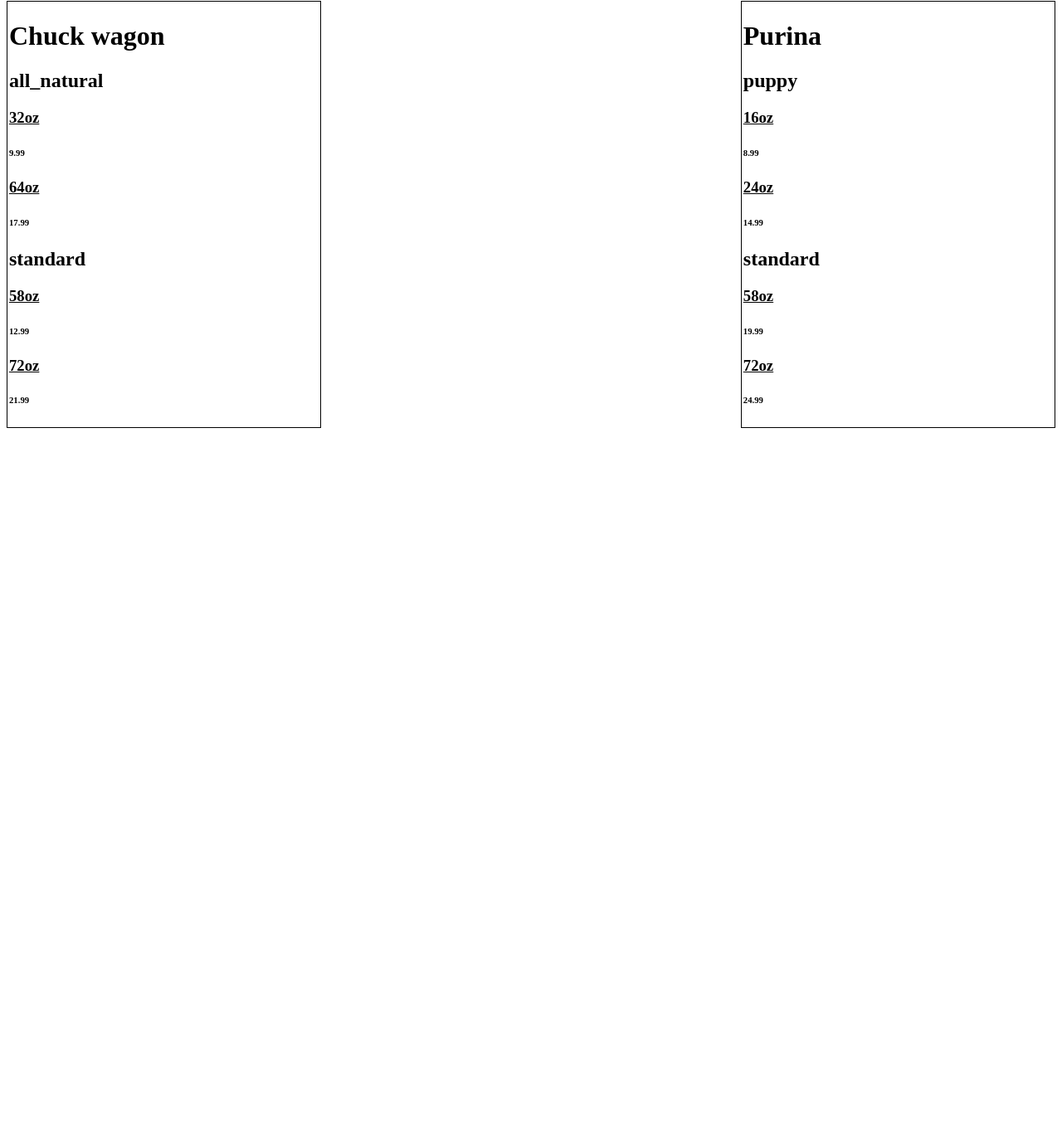
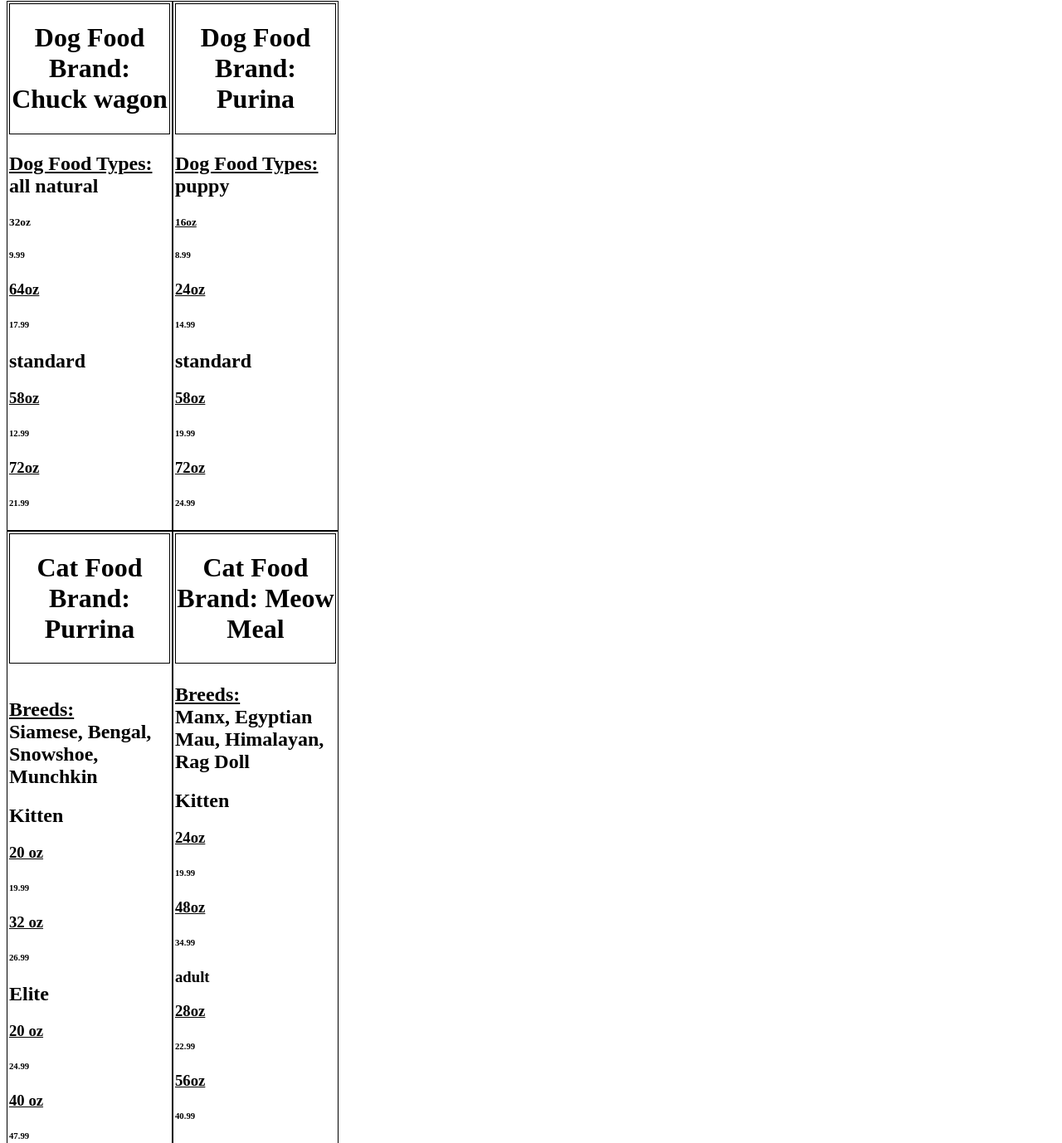
Before and after one commit to briwyatt/dogfood, a plain HTML site: page index.html in a window 1280 px wide. Shown: the part 7-1385 px from the top of the page at 83% size. Before the commit the page ends 800 px from the top, so only its background shows below. Drawn offline with Linux system fonts and the light colour scheme.

Commit message:
finished MVP

```diff
--- a/catfood.json
+++ b/catfood.json
@@ -1,13 +1,11 @@
 {
-  "Brand" : [
+  "Brands": [
     {
     "name": "Purrina",
     "Breeds": ["Siamese", "Bengal", "Snowshoe", "Munchkin"],
-      "types": [
-        {
-          "type": "kitten",
-          "volumes":[
-          {
+    "types": [{
+      "type": "Kitten",
+      "volumes": [{
         "name": "20 oz",
         "price": 19.99
       },
@@ -22,13 +20,11 @@
     ]
     },
     {
-          "type": "elite",
-          "volumes": [
-             {
+      "type": "Elite",
+      "volumes": [{
         "name": "20 oz",
         "price": 24.99
-          },
-          {
+      }, {
         "name": "40 oz",
         "price": 47.99
       }
@@ -41,7 +37,7 @@
     "Breeds": ["Manx", "Egyptian Mau", "Himalayan", "Rag Doll"],
     "types": [
       {
-          "type": "kitten",
+      "type": "Kitten",
       "volumes": [
         {
         "name": "24oz",
@@ -50,11 +46,12 @@
        {
         "name": "48oz",
         "price": 34.99
+      }
+    ]
     },
     {
       "type": "adult",
-          "volumes": [
-            {
+      "volumes": [{
         "name": "28oz",
         "price": 22.99
       },
@@ -68,5 +65,3 @@
   }
 ]
 }
-  ]
-}
--- a/css/main.css
+++ b/css/main.css
@@ -3,11 +3,21 @@
 }
 
 #dogfood-list1 {
-  width: 30%;
+  width: 200px;
   float: left;
+  max-height: 400px;
 }
 
 #dogfood-list2 {
-  width: 30%;
-  float: right;
+  width: 200px;
 }
+
+#catfood-list1 {
+  width: 200px;
+  float: left;
+  max-height: 400px;
+}
+
+#catfood-list2 {
+  width: 200px;
+}
--- a/dogfood.json
+++ b/dogfood.json
@@ -4,7 +4,7 @@
       "name": "Chuck wagon",
       "types": [
         {
-          "type": "all_natural",
+          "type": "all natural",
           "volumes": [
             {
               "name": "32oz",
--- a/index.html
+++ b/index.html
@@ -8,9 +8,13 @@
 <div id="wrapper">
 <table id="dogfood-list1"></table>
 <table id="dogfood-list2"></table>
+<table id="catfood-list1"></table>
+<table id="catfood-list2"></table>
 
 </div>
 <script type="text/javascript" src="javascripts/food.js"></script>
+<script type="text/javascript" src="javascripts/cfood.js"></script>
+
 </body>
 </html>
 
--- /dev/null
+++ b/javascripts/cfood.js
@@ -0,0 +1,72 @@
+"use strict";
+
+console.log("hello catfood");
+var Food = (function () {
+var privateCatFood = [];
+
+
+return {
+  loadCatFood: function () {
+    //create an XHR to load dogfood
+    var loader = new XMLHttpRequest();
+
+    loader.addEventListener("load", function() {
+      // set the value of the private array
+    privateCatFood = JSON.parse(this.responseText).Brands;
+    console.log("privateCatFood", privateCatFood);
+      //List dogfood in the DOM
+    var list1 = document.getElementById("catfood-list1");
+
+    var outputString3 = "";
+    for (var i = 0; i < (privateCatFood.length); i++){
+      var currentCatFood = privateCatFood[i];
+
+      //Build up the DOM String
+      outputString3 += `<th><h1>Cat Food Brand: ${currentCatFood.name}</h1></th><br>`; //prints each brand Chuck Wagon, Purina
+      outputString3 += `<tr><h2><u>Breeds:<br></u>${currentCatFood.Breeds[0]}, ${currentCatFood.Breeds[1]}, ${currentCatFood.Breeds[2]}, ${currentCatFood.Breeds[3]}</h></tr>`; //prints each brand Chuck Wagon, Purina
+      outputString3 += `<h2>${currentCatFood.types[0].type}</h2></tr>`; //prints all_natural under Chuck Wagon & puppy under Purina
+      outputString3 += `<u><h3>${currentCatFood.types[0].volumes[0].name}</h3></u>`; //prints 32oz and 16oz underlined
+      outputString3 += `<h6>${currentCatFood.types[0].volumes[0].price}</h6>`; //prints 9.99 8.99
+      outputString3 += `<u><h3>${currentCatFood.types[0].volumes[1].name}</h3></u>`; //prints 64oz 24oz
+      outputString3 += `<h6>${currentCatFood.types[0].volumes[1].price}</h6>`; //prints 17.99 14.99
+      outputString3 += `<h2>${currentCatFood.types[1].type}</h2>`; //prints standard standard
+      outputString3 += `<u><h3>${currentCatFood.types[1].volumes[0].name}</h3></u>`; //prints 58oz  58oz
+      outputString3 += `<h6>${currentCatFood.types[1].volumes[0].price}</h6>`; //prints 12.99  19.99
+      outputString3 += `<u><h3>${currentCatFood.types[1].volumes[1].name}</h3></u>`; //prints underlined 72 oz 72 oz
+      outputString3 += `<h6>${currentCatFood.types[1].volumes[1].price}</h6>`; //prints 21.99 24.99
+
+
+    var list2 = document.getElementById("catfood-list2");
+    var outputString4 = "";
+     for (var i = 1; i < privateCatFood.length; i++){
+      var currentCatFood = privateCatFood[i];
+
+      //Build up the DOM String
+      outputString4 += `<th><h1>Cat Food Brand: ${currentCatFood.name}</h1></th>`; //prints each brand Chuck Wagon, Purina
+      outputString4 += `<tr><h2><u>Breeds:<br></u>${currentCatFood.Breeds[0]}, ${currentCatFood.Breeds[1]}, ${currentCatFood.Breeds[2]}, ${currentCatFood.Breeds[3]}</h></tr>`; //prints each brand Chuck Wagon, Purina
+      outputString4 += `<h2>${currentCatFood.types[0].type}</h2></tr>`; //prints all_natural under Chuck Wagon & puppy under Purina
+      outputString4 += `<u><h3>${currentCatFood.types[0].volumes[0].name}</h3></u>`; //prints 32oz and 16oz underlined
+      outputString4 += `<h6>${currentCatFood.types[0].volumes[0].price}</h6>`; //prints 9.99 8.99
+      outputString4 += `<u><h3>${currentCatFood.types[0].volumes[1].name}</h3></u>`; //prints 64oz 24oz
+      outputString4 += `<h6>${currentCatFood.types[0].volumes[1].price}</h6>`; //prints 17.99 14.99
+      outputString4 += `<h3>${currentCatFood.types[1].type}</h3>`; //prints standard standard
+      outputString4 += `<u><h3>${currentCatFood.types[1].volumes[0].name}</h3></u>`; //prints 58oz  58oz
+      outputString4 += `<h6>${currentCatFood.types[1].volumes[0].price}</h6>`; //prints 12.99  19.99
+      outputString4 += `<u><h3>${currentCatFood.types[1].volumes[1].name}</h3></u>`; //prints underlined 72 oz 72 oz
+      outputString4 += `<h6>${currentCatFood.types[1].volumes[1].price}</h6>`; //prints 21.99 24.99
+    }
+
+
+
+  list1.innerHTML = outputString3;
+  list2.innerHTML = outputString4;
+}
+
+    });
+    loader.open("GET", "catfood.json");
+    loader.send();
+  }
+}
+})();
+
+Food.loadCatFood();
--- a/javascripts/food.js
+++ b/javascripts/food.js
@@ -24,9 +24,9 @@
       var currentDogFood = privateDogFood[i];
 
       //Build up the DOM String
-      outputString += `<h1>${currentDogFood.name}</h1></th>`; //prints each brand Chuck Wagon, Purina
-      outputString += `<h2>${currentDogFood.types[0].type}</h2></tr>`; //prints all_natural under Chuck Wagon & puppy under Purina
-      outputString += `<u><h3>${currentDogFood.types[0].volumes[0].name}</h3></u>`; //prints 32oz and 16oz underlined
+      outputString += `<th><h1>Dog Food Brand: ${currentDogFood.name}</h1></th>`; //prints each brand Chuck Wagon, Purina
+      outputString += `<h2><u>Dog Food Types:<br></u> ${currentDogFood.types[0].type}</h2>`; //prints all_natural under Chuck Wagon & puppy under Purina
+      outputString += `<h5>${currentDogFood.types[0].volumes[0].name}</h5>`; //prints 32oz and 16oz underlined
       outputString += `<h6>${currentDogFood.types[0].volumes[0].price}</h6>`; //prints 9.99 8.99
       outputString += `<u><h3>${currentDogFood.types[0].volumes[1].name}</h3></u>`; //prints 64oz 24oz
       outputString += `<h6>${currentDogFood.types[0].volumes[1].price}</h6>`; //prints 17.99 14.99
@@ -43,9 +43,9 @@
       var currentDogFood = privateDogFood[i];
 
       //Build up the DOM String
-      outputString2 += `<h1>${currentDogFood.name}</h1></th>`; //prints each brand Chuck Wagon, Purina
-      outputString2 += `<h2>${currentDogFood.types[0].type}</h2></tr>`; //prints all_natural under Chuck Wagon & puppy under Purina
-      outputString2 += `<u><h3>${currentDogFood.types[0].volumes[0].name}</h3></u>`; //prints 32oz and 16oz underlined
+      outputString2 += `<th><h1>Dog Food Brand: ${currentDogFood.name}</h1></th>`; //prints each brand Chuck Wagon, Purina
+      outputString2 += `<h2><u>Dog Food Types:<br></u>${currentDogFood.types[0].type}</h2></tr>`; //prints all_natural under Chuck Wagon & puppy under Purina
+      outputString2 += `<u><h5>${currentDogFood.types[0].volumes[0].name}</h5></u>`; //prints 32oz and 16oz underlined
       outputString2 += `<h6>${currentDogFood.types[0].volumes[0].price}</h6>`; //prints 9.99 8.99
       outputString2 += `<u><h3>${currentDogFood.types[0].volumes[1].name}</h3></u>`; //prints 64oz 24oz
       outputString2 += `<h6>${currentDogFood.types[0].volumes[1].price}</h6>`; //prints 17.99 14.99
```
Lines whose indentation alone changed are shown as unchanged.
